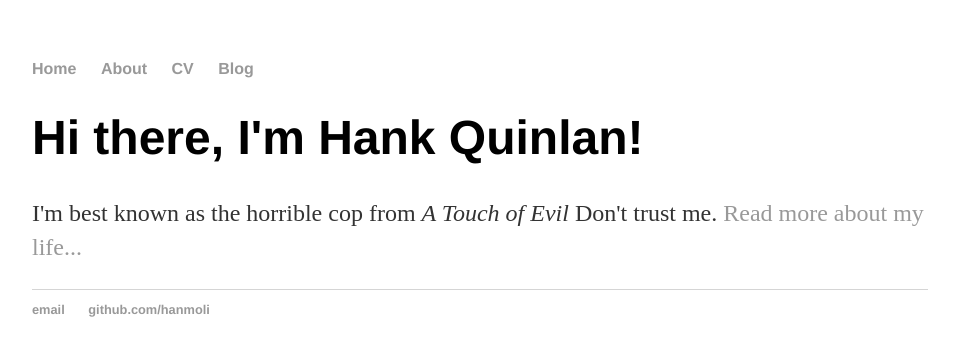
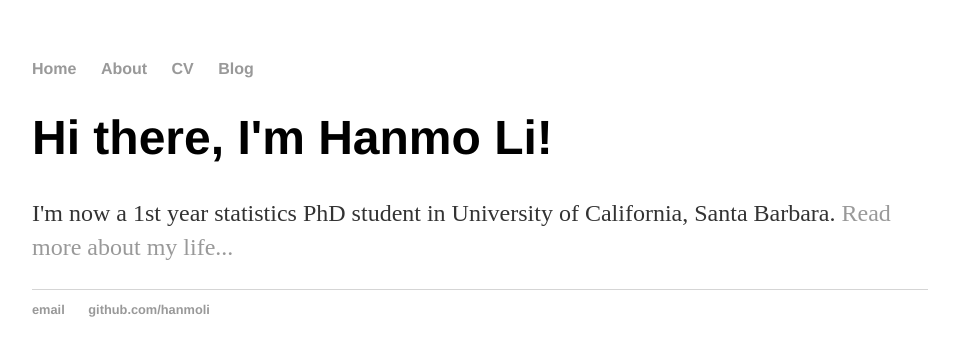
Before and after one commit to HanmoLi/HanmoLi.github.io, a Jekyll site: the page built from index.html, in a window 1280 px wide. Shown: the top 356 px of the page, without its empty margins (160-1115 px from the left). Built offline with Jekyll 4.4.1, drawn with Linux system fonts in a browser that asks for light colours.

Commit message:
Update index.html

```diff
--- a/index.html
+++ b/index.html
@@ -1,8 +1,8 @@
 ---
 layout: default
-title: Hank Quinlan, Horrible Cop
+title: Hanmo Li, a PhD Student in UCSB
 ---
 <div class="blurb">
-	<h1>Hi there, I'm Hank Quinlan!</h1>
-	<p>I'm best known as the horrible cop from <em>A Touch of Evil</em> Don't trust me. <a href="/about">Read more about my life...</a></p>
+	<h1>Hi there, I'm Hanmo Li!</h1>
+	<p>I'm now a 1st year statistics PhD student in University of California, Santa Barbara. <a href="/about">Read more about my life...</a></p>
 </div><!-- /.blurb -->
```
